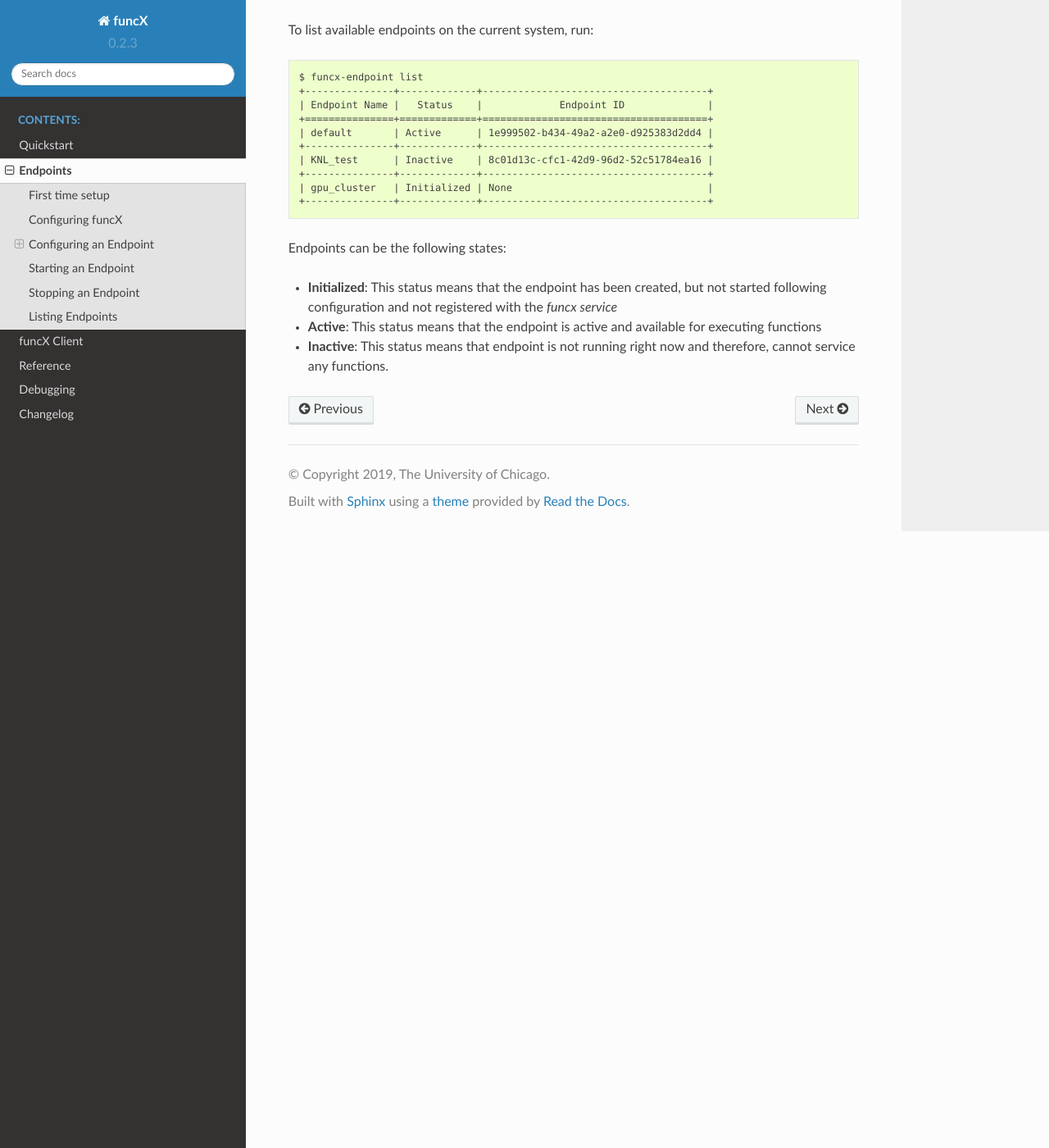
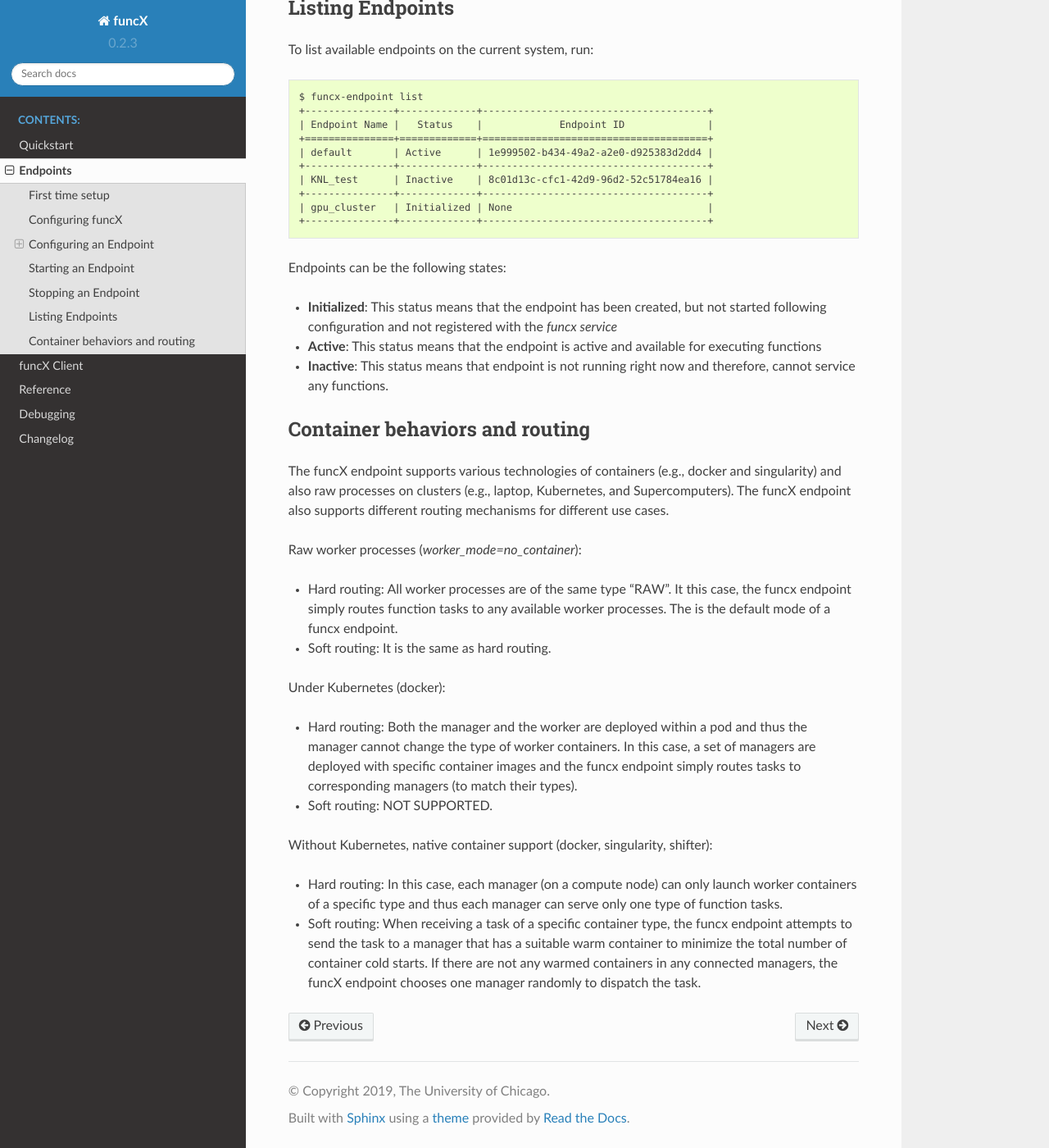
Before and after one commit to globus/globus-compute, a Sphinx documentation site: the page built from docs/endpoints.rst, in a window 1280 px wide and 1400 px high, scrolled down 13964 px. Shown: the whole window at 82% size. Built offline with Sphinx 7.4.7 and the Read the Docs theme 2.0.0, drawn with Linux system fonts in a browser that asks for light colours; some of the changed text lies outside the part shown.

Commit message:
Add docs for container behaviors and routing

```diff
--- a/docs/endpoints.rst
+++ b/docs/endpoints.rst
@@ -130,3 +130,24 @@ Endpoints can be the following states:
   functions
 * **Inactive**: This status means that endpoint is not running right now and therefore,
   cannot service any functions.
+
+Container behaviors and routing
+-------------------------------
+
+The funcX endpoint supports various technologies of containers (e.g., docker and singularity) and also raw processes on clusters (e.g., laptop, Kubernetes, and Supercomputers).
+The funcX endpoint also supports different routing mechanisms for different use cases.
+
+Raw worker processes (`worker_mode=no_container`):
+
+* Hard routing: All worker processes are of the same type "RAW". It this case, the funcx endpoint simply routes function tasks to any available worker processes. The is the default mode of a funcx endpoint.
+* Soft routing: It is the same as hard routing.
+
+Under Kubernetes (docker):
+
+* Hard routing: Both the manager and the worker are deployed within a pod and thus the manager cannot change the type of worker containers. In this case, a set of managers are deployed with specific container images and the funcx endpoint simply routes tasks to corresponding managers (to match their types).
+* Soft routing: NOT SUPPORTED.
+
+Without Kubernetes, native container support (docker, singularity, shifter):
+
+* Hard routing: In this case, each manager (on a compute node) can only launch worker containers of a specific type and thus each manager can serve only one type of function tasks.
+* Soft routing: When receiving a task of a specific container type, the funcx endpoint attempts to send the task to a manager that has a suitable warm container to minimize the   total number of container cold starts. If there are not any warmed containers in any connected managers, the funcX endpoint chooses one manager randomly to dispatch the task.
```
